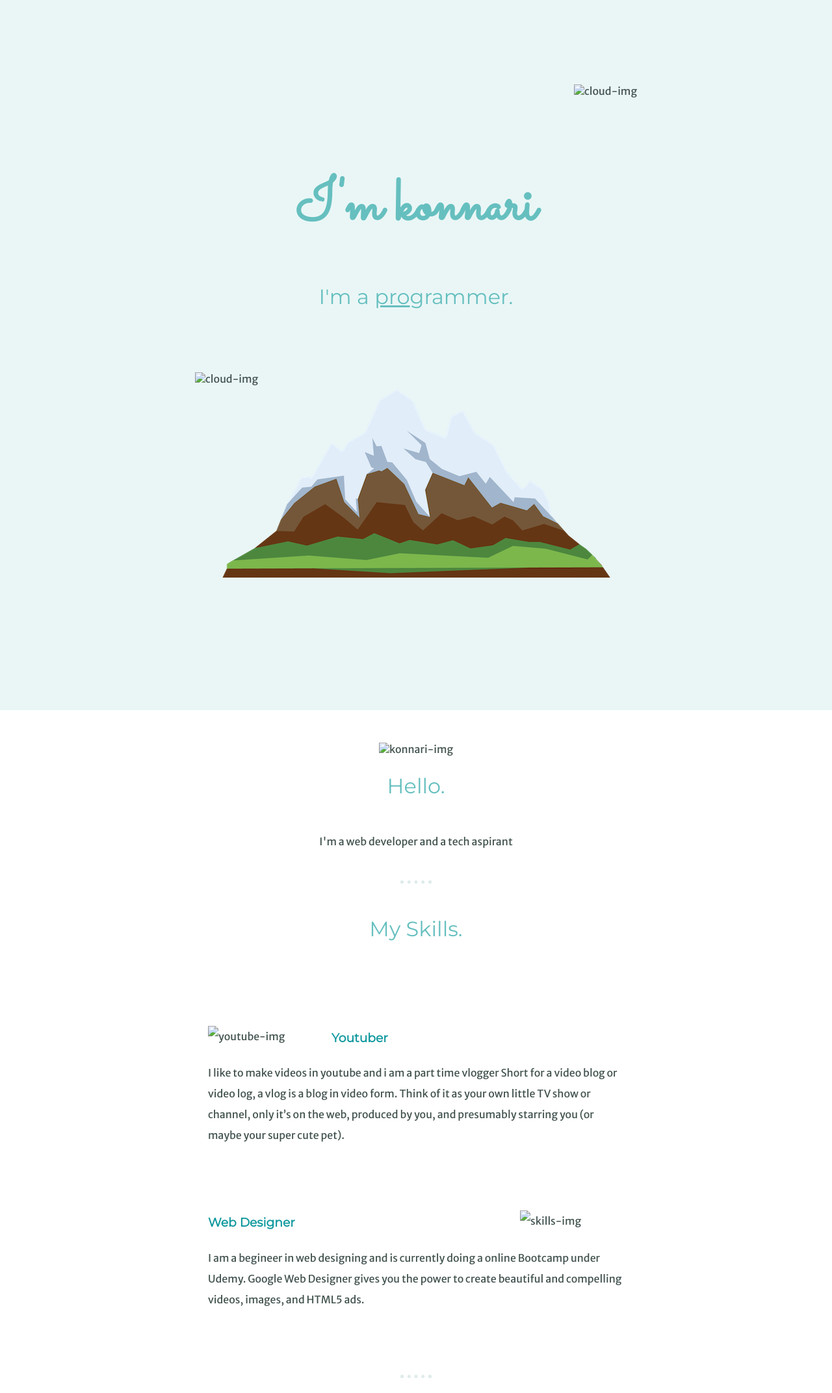
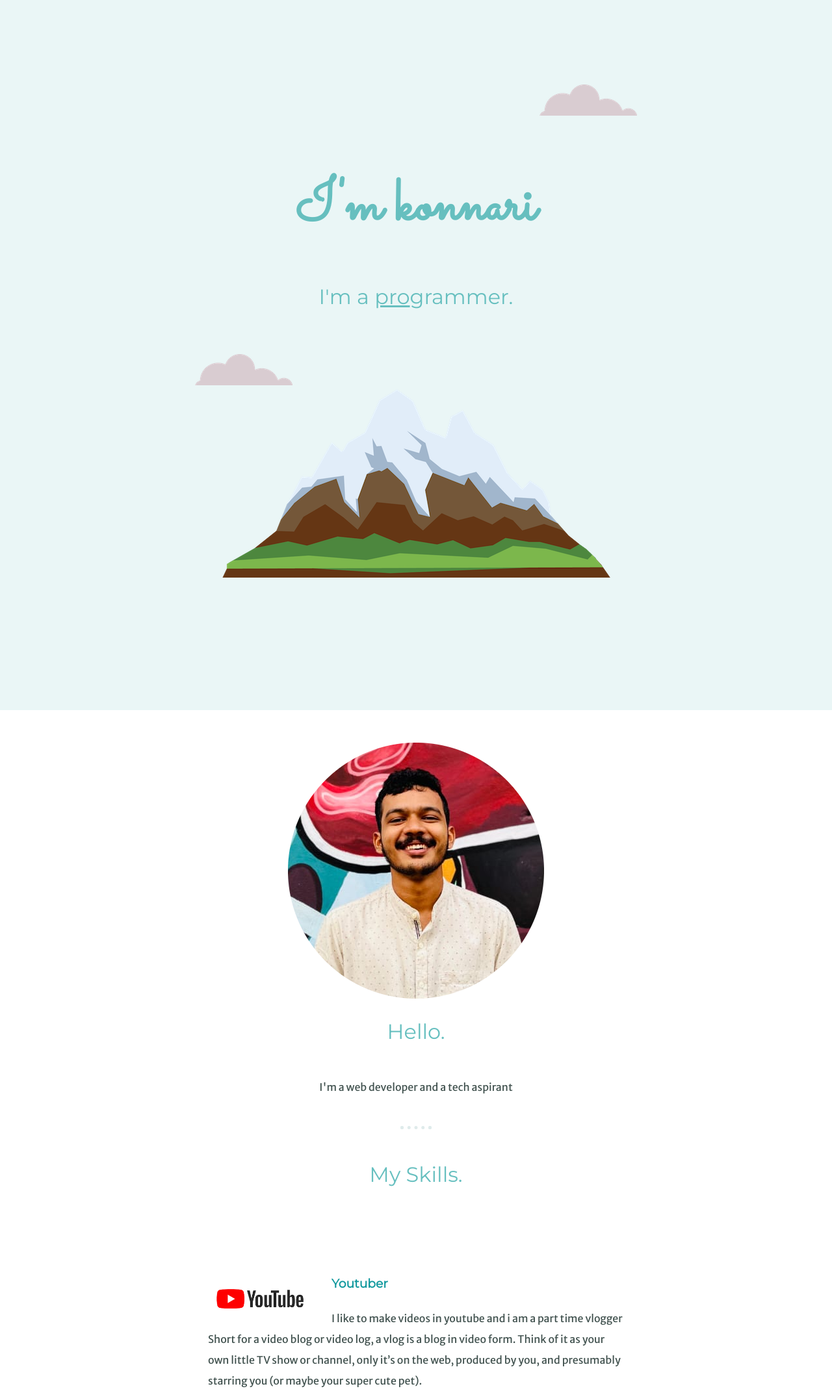
Before and after one commit to hridwinkonnari/website-css, a plain HTML site: page index.html in a window 1280 px wide. Shown: the part 20-2164 px from the top of the page at 65% size. Drawn offline with Linux system fonts and the light colour scheme; files that its build step writes are made by us from their sources; files whose address does not match are found by name.

Commit message:
Update index.html

```diff
--- a/index.html
+++ b/index.html
@@ -5,7 +5,7 @@
     <meta charset="UTF-8">
 
     <title>konnari</title>
-    <link rel="stylesheet" href="css/styles.css">
+    <link rel="stylesheet" href="styles.css">
     <link rel="icon" href="favicon.ico">
     <link rel="preconnect" href="https://fonts.googleapis.com">
     <link rel="preconnect" href="https://fonts.gstatic.com" crossorigin>
@@ -15,15 +15,15 @@
 </head>
 
 <body>
-    <div class="top-container"><img class="top-cloud" src="images/cloud.png" alt="cloud-img">
+    <div class="top-container"><img class="top-cloud" src="cloud.png" alt="cloud-img">
         <h1>I'm konnari</h1>
         <h2>I'm a <span>pro</span>grammer.</h2>
-        <img class="bottom-cloud" src="images/cloud.png" alt="cloud-img">
+        <img class="bottom-cloud" src="cloud.png" alt="cloud-img">
         <img src="images/mountain.png" alt="mountain-img">
     </div>
     <div class="middle-container">
         <div class="profile">
-            <img src="images/author cover-modified.png" alt="konnari-img">
+            <img src="author cover-modified.png" alt="konnari-img">
             <h2>Hello.</h2>
             <p class="about-me">I'm a web developer and a tech aspirant
             </p>
@@ -32,7 +32,7 @@
         <div class="skills">
             <h2>My Skills.</h2>
             <div class="skill-row">
-                <img class="youtube-img" src="images/youtube.png" alt="youtube-img">
+                <img class="youtube-img" src="youtube.png" alt="youtube-img">
                 <h3>Youtuber</h3>
                 <p class="youtube-description">I like to make videos in youtube and i am a part time vlogger
                     Short for a video blog or video log, a vlog is a blog in video form. Think of it as your own little
@@ -41,7 +41,7 @@
                 </p>
             </div>
             <div class="skill-row">
-                <img class="webdesign-img" src="images/giphy (1).gif" alt="skills-img">
+                <img class="webdesign-img" src="giphy (1).gif" alt="skills-img">
                 <h3>Web Designer</h3>
                 <p class="webdesign-description">I am a begineer in web designing and is currently doing a online Bootcamp under Udemy.
                     Google Web Designer gives you the power to create beautiful and compelling videos, images, and HTML5
```
